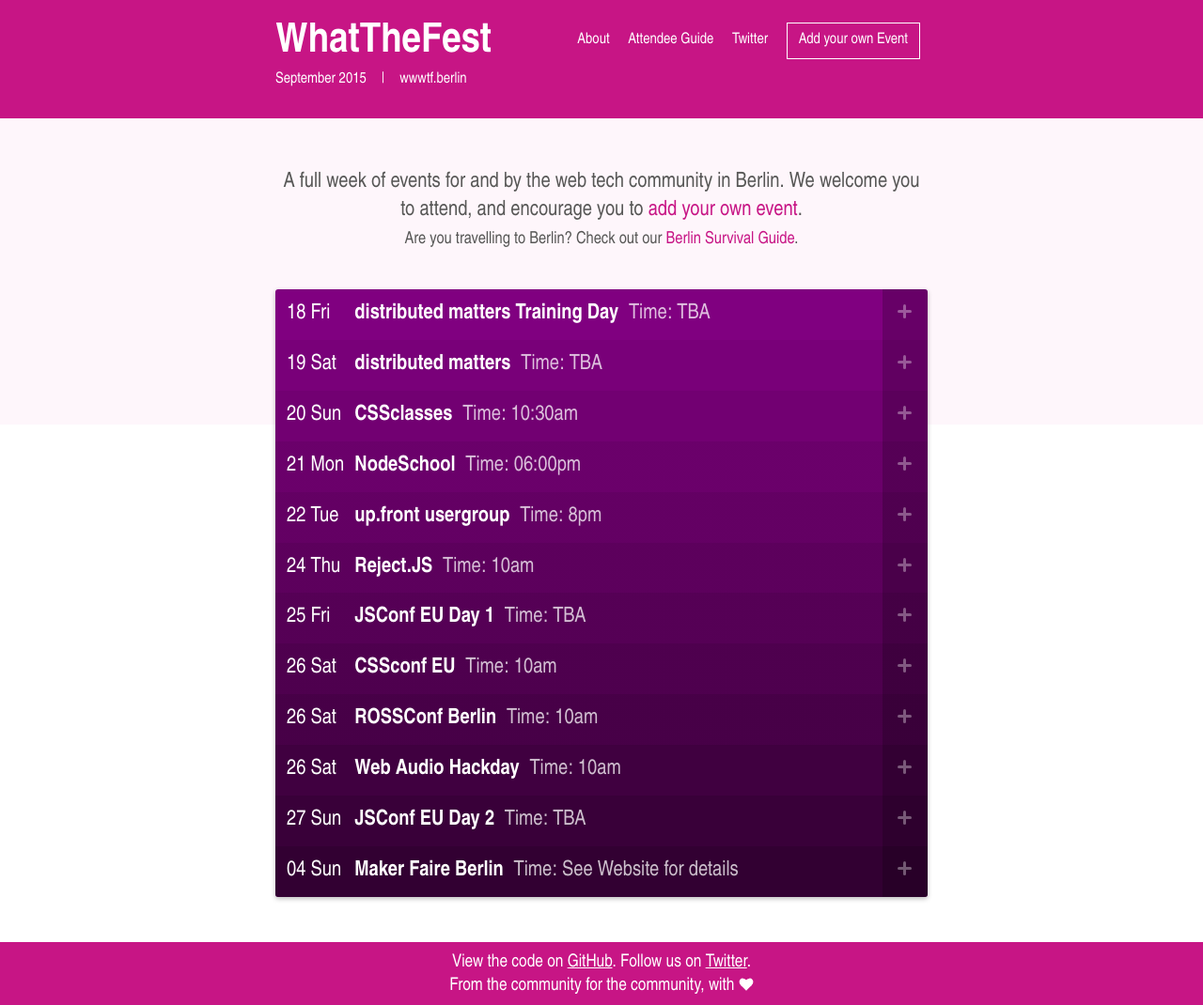
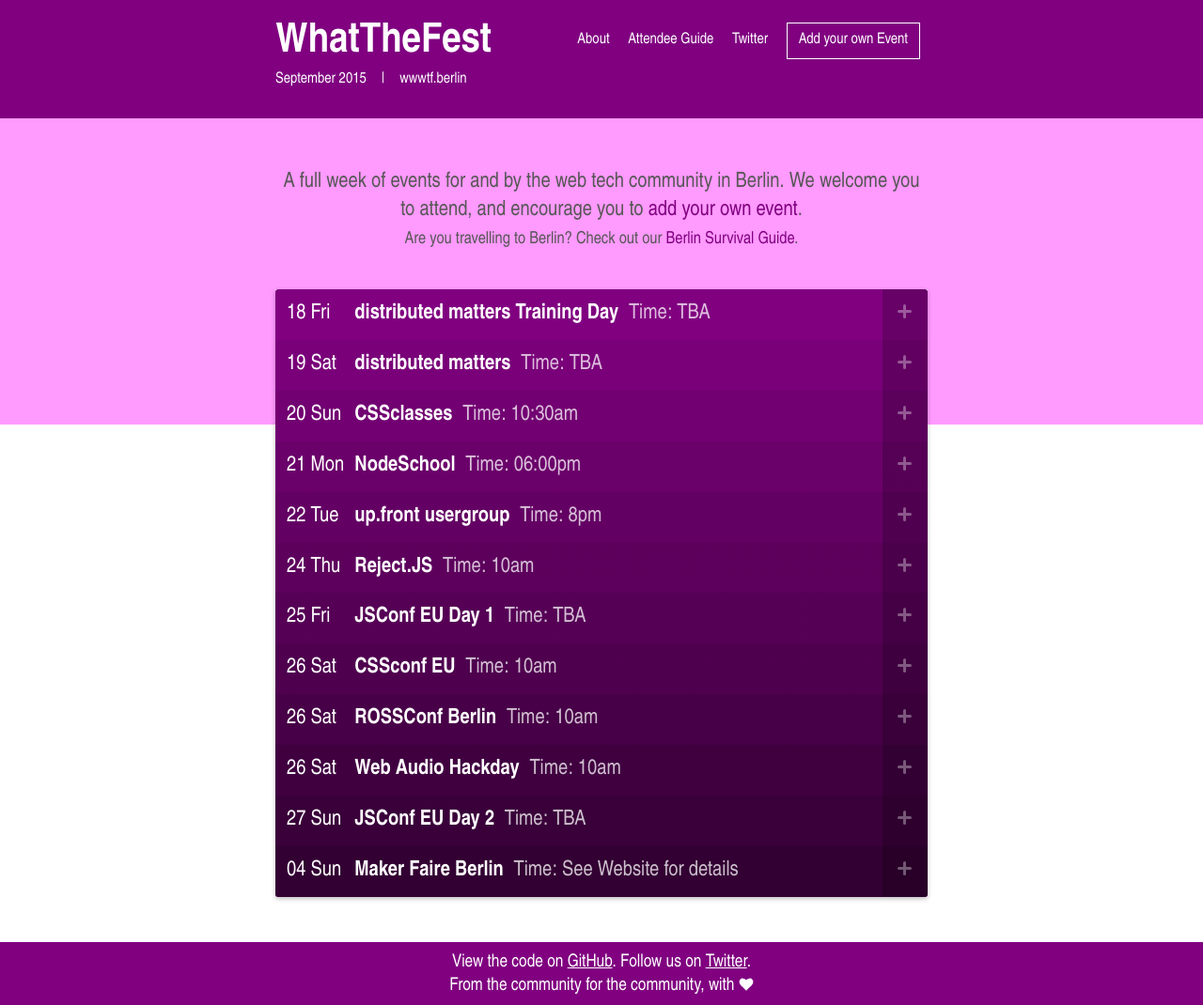
Before and after one commit to jsconf/wwwtf.berlin, a Jekyll site: the page built from index.html, in a window 1280 px wide. Shown: the whole page at 94% size. Built offline with Jekyll 4.4.1, drawn with Linux system fonts in a browser that asks for light colours; nearby versions of some CDN libraries.

Commit message:
rename and align color variables. changing the main color now changes the entire site's color scheme.

```diff
--- a/_sass/_base.scss
+++ b/_sass/_base.scss
@@ -6,7 +6,7 @@ body {
 body {
   font-size: 1em;
   line-height: 1.333;
-  color: $font-color;
+  color: $color_font;
   -webkit-font-smoothing: antialiased;
   height: 100%;
   @media screen and (min-width: 21.052631579em) {
@@ -18,28 +18,28 @@ body {
 }
 
 a {
-  color: $main-color;
+  color: $color_main;
   text-decoration: none;
   &:hover, &:focus {
-    color: rgba($main-color, .75);
+    color: rgba($color_main, .75);
   }
 }
 
 .page-header a {
-  color: $color_white;
+  color: $color_contrast;
   &:hover, &:focus {
-    color: rgba($color_white, .75);
+    color: rgba($color_contrast, .75);
   }
 }
 
 .page-header .button, .button {
   display: inline-block;
   padding: .5em .75em;
-  border: 1px solid $color_white;
+  border: 1px solid $color_contrast;
   text-decoration: none;
   &:hover, &:focus {
-    color: $main-color;
-    background-color: $color_white;;
+    color: $color_main;
+    background-color: $color_contrast;;
   }
 }
 
@@ -51,7 +51,7 @@ a {
 }
 
 .page-header {
-  background: $main-color;
+  background: $color_main;
   color: white;
   padding-top: 1.5rem;
   padding-bottom: 1rem;
@@ -98,7 +98,7 @@ a {
     display: block;
     width: 100%;
     height: 100%;
-    fill: $contrast-color;
+    fill: $color_contrast;
   }
 }
 
@@ -109,7 +109,7 @@ a {
    padding: .6rem 0 .5rem 0;
   }
   a{
-    color: $contrast-color;
+    color: $color_contrast;
     text-decoration: underline;
   }
 }
@@ -124,7 +124,7 @@ a {
 // pulls up content in order to overlay intro
 .pull-up-content {
   margin-top: -12rem;
-  background-color: $color-white;
+  background-color: $color_contrast;
 }
 .pull-up-content--text {
   padding: 1rem 2rem;
@@ -158,7 +158,7 @@ a {
   padding-bottom: 10rem;
   text-align: center;
   clear: both;
-  background-color: lighten($main-color, 55%);
+  background-color: lighten($color_main, 55%);
 }
 
 .icon-plus {
--- a/_sass/_list.scss
+++ b/_sass/_list.scss
@@ -14,7 +14,7 @@ $element-href-width: 3rem;
   margin: 0;
   padding: 0;
   position: relative;
-  background-color: $eventlist-color;
+  background-color: $color_eventlist;
 }
 
 .eventlist-element a {
--- a/_sass/_vars.scss
+++ b/_sass/_vars.scss
@@ -1,9 +1,10 @@
-$main-color: mediumvioletred;
-$contrast-color: #fff;
-$font-color: #575756;
-$eventlist-color: purple;
+$color_main: purple; //change this color to change the entire site's color scheme
+$color_contrast: #FFFFFF;
+$color_font: #575756;
+$color_eventlist: purple;
 
-$color_white_off: #F8F8F9;
-$color_white: #FFFFFF;
+
+$color_eventlist: $color_main;
+
 
 $max-page-width: 32em;
--- a/css/style.scss
+++ b/css/style.scss
@@ -18,8 +18,8 @@ html {
 }
 
 .page_footer {
-  background-color: $main-color;
-  color: $contrast-color;
+  background-color: $color_main;
+  color: $color_contrast;
   .heart {
     @include hearticon(8px);
   }
```
